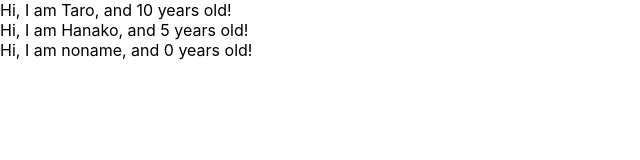
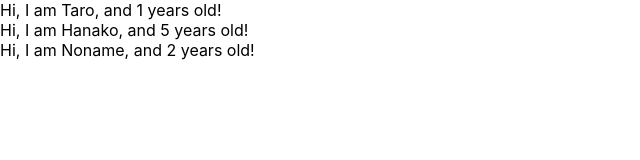
Before and after one commit to kawa0921/udemy-react-redux-crud-application, a React (Create React App) app: page / in a window 1280 px wide. Shown: the top 160 px of the page, without its empty margins (0-640 px from the left). Built offline with nearby package versions, Linux system fonts and the light colour scheme.

Commit message:
learn prop-types

```diff
--- a/src/App.js
+++ b/src/App.js
@@ -1,10 +1,11 @@
 import React from 'react';
+import PropTypes from 'prop-types'
 
 const App = () => {
   const profiles = [
-    { name: "Taro", age: 10 },
+    { name: "Taro", age: 1 },
     { name: "Hanako", age: 5},
-    {},
+    { name: "Noname", age: 2},
   ]
   return(
     <div>
@@ -19,9 +20,9 @@ const User = (props) => {
 return <div>Hi, I am { props.name }, and { props.age} years old!</div>
 }
 
-User.defaultProps = {
-  name: "noname",
-  age: 0,
+User.propTypes = {
+  name: PropTypes.string,
+  age: PropTypes.number.isRequired,
 }
 
 export default App;
```
